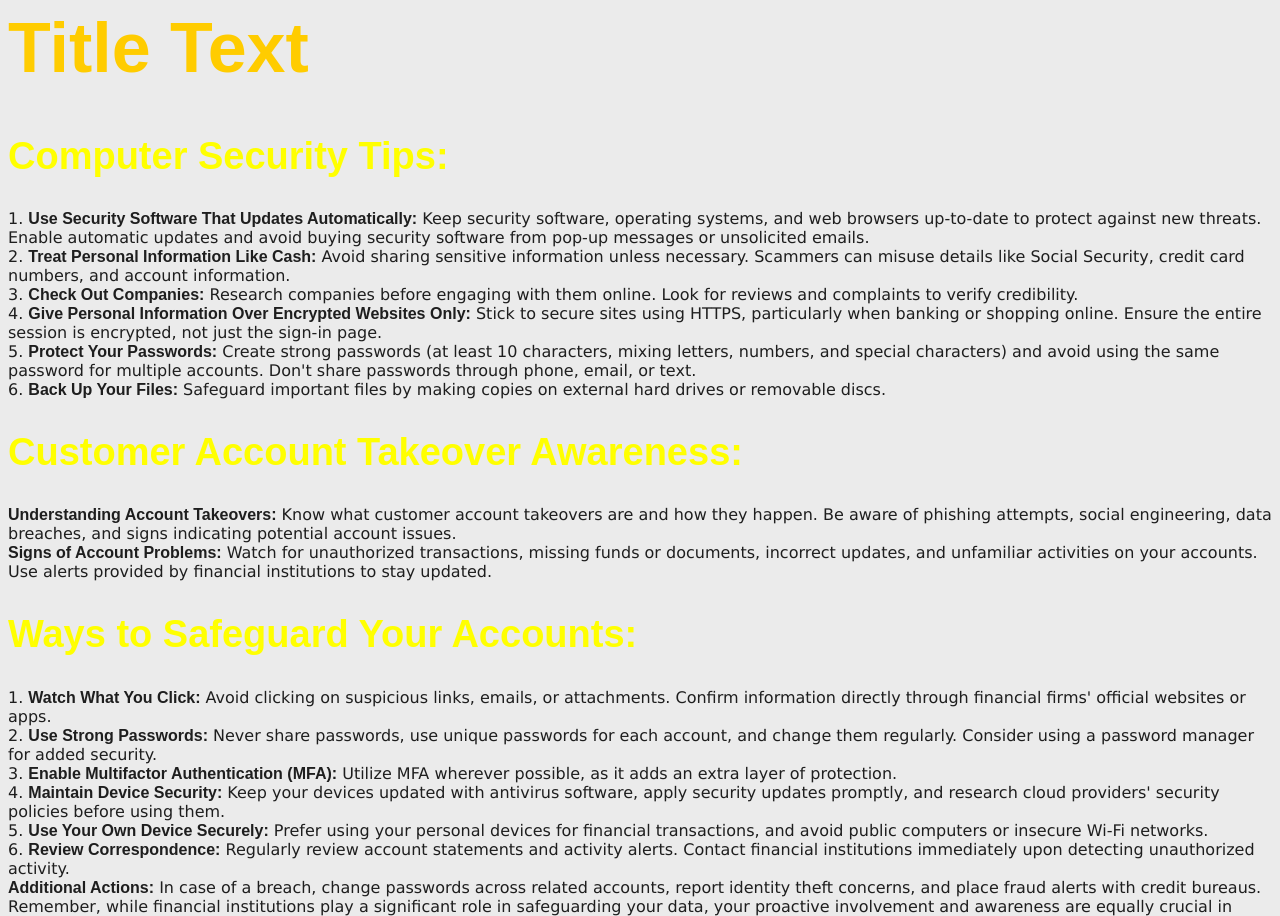
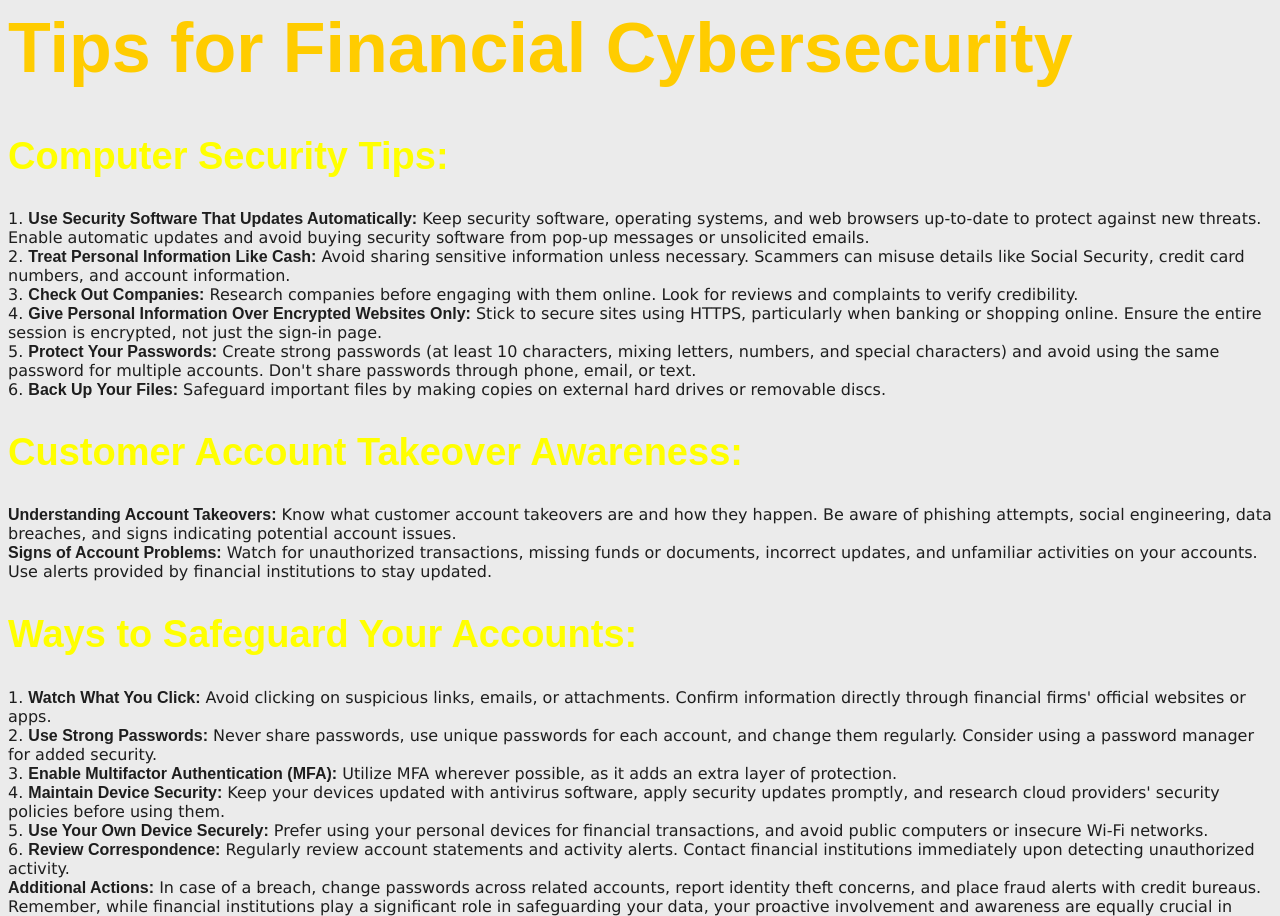
Before and after one commit to CCL404/cba_intro_dev, a plain HTML site: page index.html in a window 1280 px wide. Shown: the top 916 px of the page. Drawn offline with Linux system fonts and the light colour scheme.

Commit message:
Update tile text

```diff
--- a/index.html
+++ b/index.html
@@ -9,7 +9,7 @@
 
   <body>
 
-<h1>Title Text</h1>
+<h1>Tips for Financial Cybersecurity</h1>
 
 <p>
 
```
